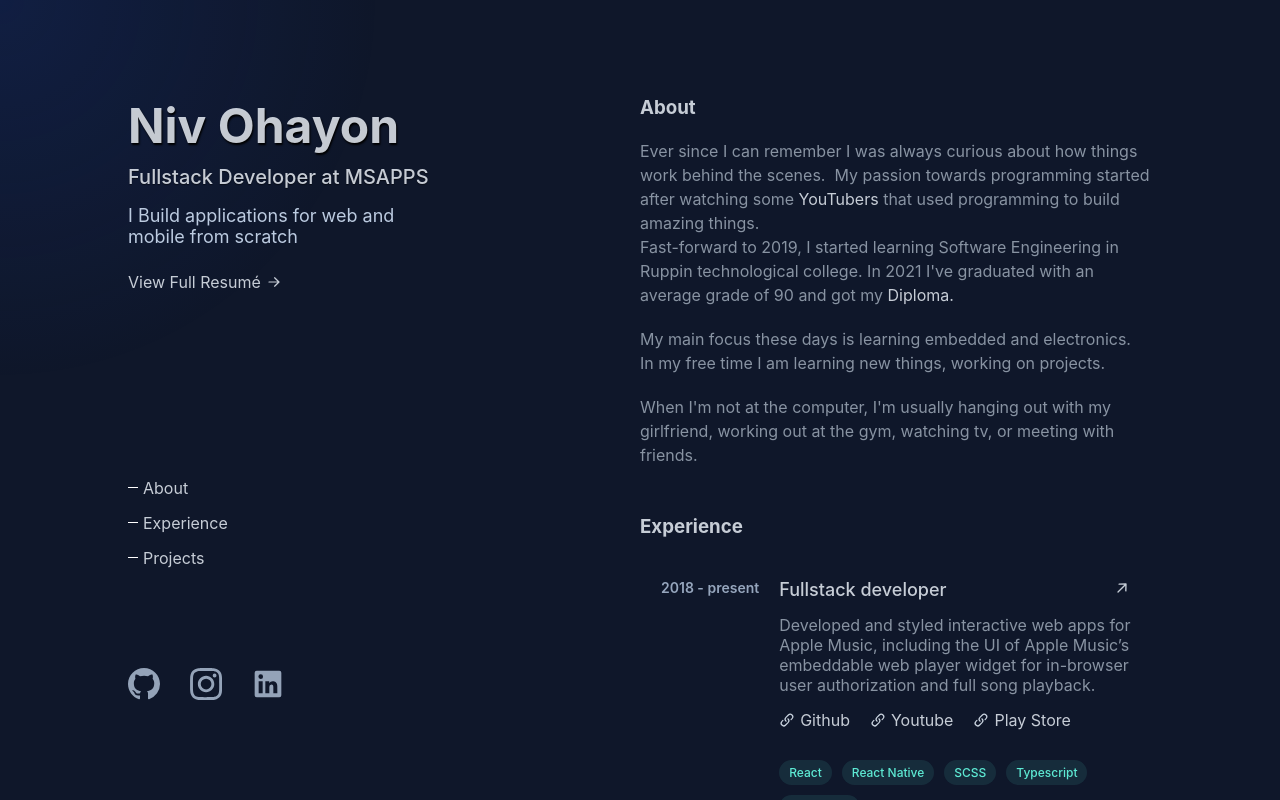
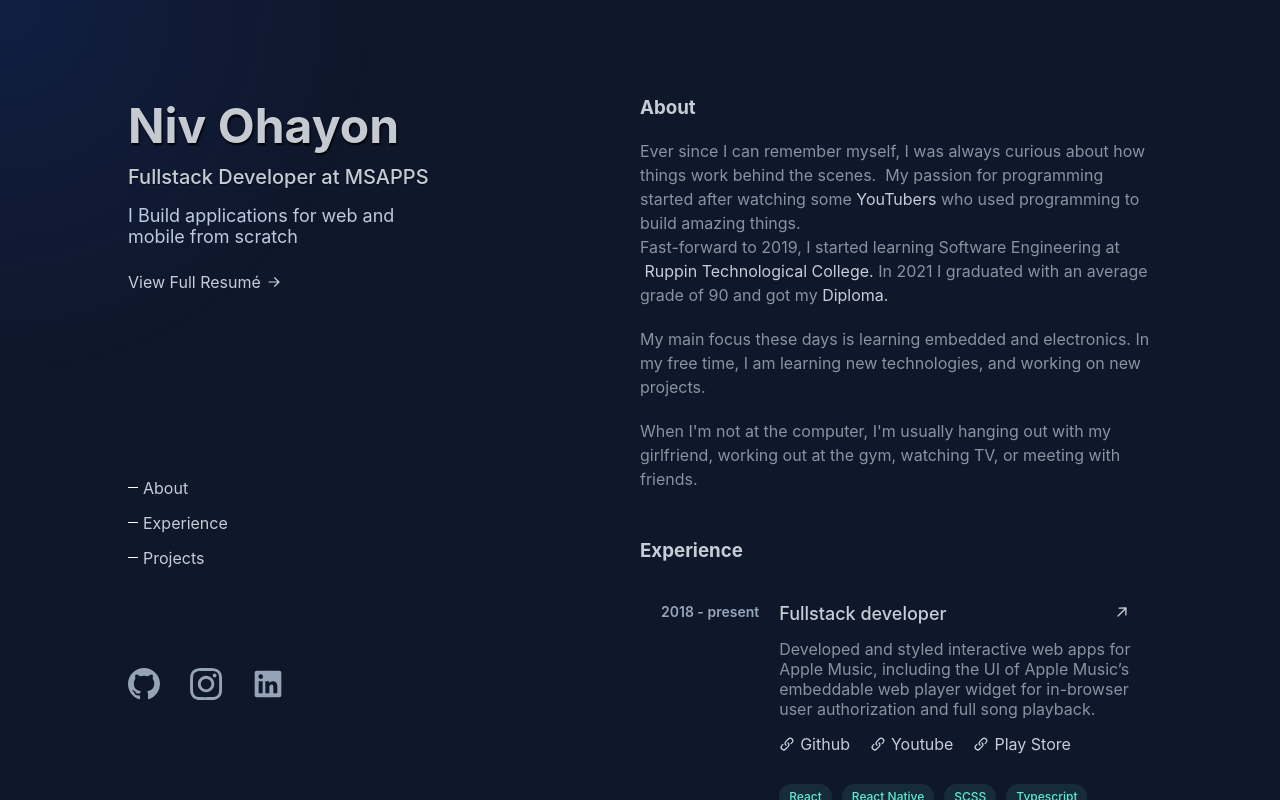
Before and after one commit to nivohayon/MyPortfolio, a React (Vite) app: page / in a window 1280 px wide. Built offline with nearby package versions, Linux system fonts and the light colour scheme.

Commit message:
Update appData about texts

```diff
--- a/src/components/About/About.tsx
+++ b/src/components/About/About.tsx
@@ -19,7 +19,16 @@ function About() {
         </a>
         &nbsp;
         {appData.text1_3About} <br />
-        {appData.text1_4About}
+        {appData.text1_4About} &nbsp;
+        <a
+          className="link__About"
+          href={appData.about_ruppin_link}
+          target="_blank"
+        >
+          {appData.about_ruppin_link_text}
+        </a>
+        &nbsp;
+        {appData.text1_5About}
         &nbsp;
         <a
           className="link__About"
@@ -29,11 +38,7 @@ function About() {
           {appData.about_diploma_link_text}
         </a>
       </p>
-      <p className="text__About">
-        {appData.text2_1About}
-        &nbsp;
-        {appData.text2_2About}
-      </p>
+      <p className="text__About">{appData.text2_1About}</p>
       <p className="text__About">{appData.text3About}</p>
     </article>
   );
--- a/src/data/appData.ts
+++ b/src/data/appData.ts
@@ -11,22 +11,23 @@ export const appData = {
 
   // About
   text1_1About:
-    'Ever since I can remember I was always curious about how things work behind the scenes.',
-  text1_2About: 'My passion towards programming started after watching some',
+    'Ever since I can remember myself, I was always curious about how things work behind the scenes.',
+  text1_2About: 'My passion for programming started after watching some',
   about_youtube_link_text: 'YouTubers',
   about_youtube_link: 'https://www.youtube.com/@MichaelReeves',
-  text1_3About: 'that used programming to build amazing things.',
+  text1_3About: 'who used programming to build amazing things.',
   text1_4About:
-    "Fast-forward to 2019, I started learning Software Engineering in Ruppin technological college. In 2021 I've graduated with an average grade of 90 and got my",
+    'Fast-forward to 2019, I started learning Software Engineering at',
+  about_ruppin_link_text: 'Ruppin Technological College.',
+  about_ruppin_link: 'https://mtr.ruppin.tech/',
+  text1_5About: 'In 2021 I graduated with an average grade of 90 and got my',
   about_diploma_link_text: 'Diploma.',
   about_diploma_link:
     'https://drive.google.com/file/d/1CKVcYDICAYFC7d5oJwUTsZPLLkGpb6DY/view?usp=sharing',
   text2_1About:
-    'My main focus these days is learning embedded and electronics.',
-  text2_2About:
-    ' In my free time I am learning new things, working on projects.',
+    'My main focus these days is learning embedded and electronics. In my free time, I am learning new technologies, and working on new projects.',
   text3About:
-    "When I'm not at the computer, I'm usually hanging out with my girlfriend, working out at the gym, watching tv, or meeting with friends.",
+    "When I'm not at the computer, I'm usually hanging out with my girlfriend, working out at the gym, watching TV, or meeting with friends.",
 
   // Links
   github_link: 'https://github.com/nivohayon',
```
